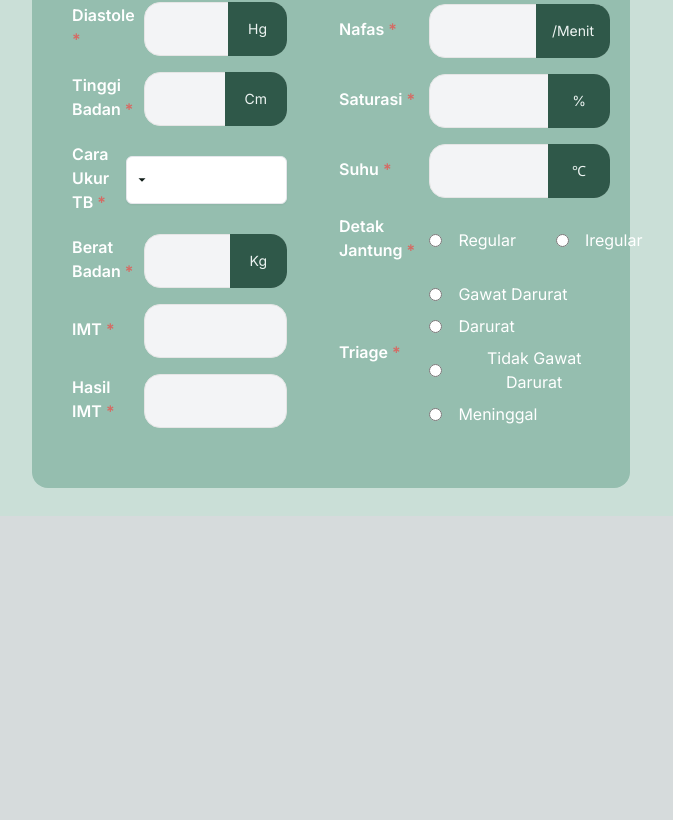
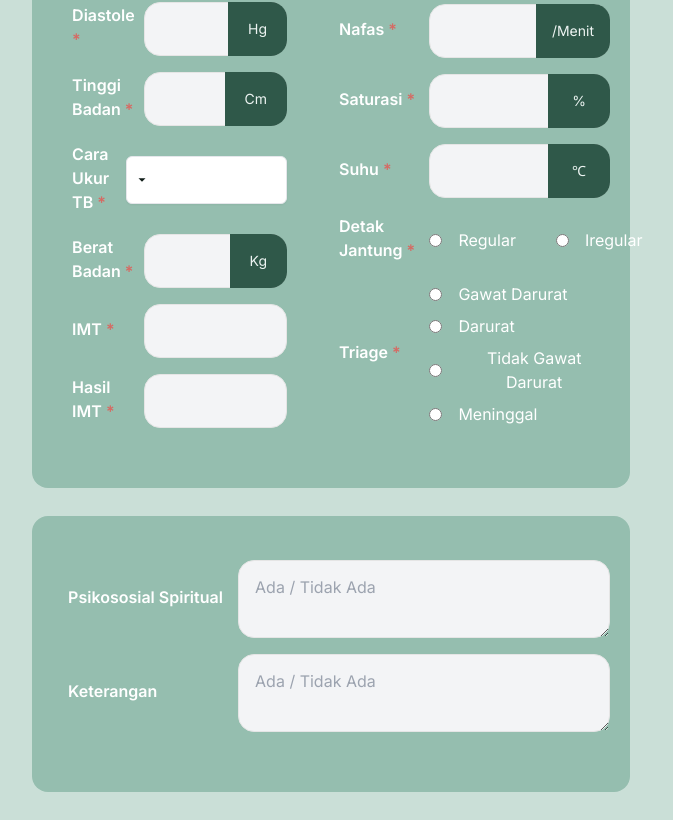
Before and after one commit to eunicesarah/seno-medika-clinic-adm-fe, a Next.js app: page /ners-ttv in a window 1280 px wide. Shown: the part 2535-3355 px from the top of the page, without its empty margins (570-1243 px from the left). Before the commit the page ends 3051 px from the top, so only its background shows below. Built offline with nearby package versions, Linux system fonts and the light colour scheme.

Commit message:
add psiko_spirit and keterangan

```diff
--- a/src/app/ners-ttv/page.tsx
+++ b/src/app/ners-ttv/page.tsx
@@ -1187,8 +1187,30 @@ export default function Dashboard() {
                   </div>
                 </div>
               </div>
-
-
+            </div>
+          </div>
+          <div className=" bg-tint4 w-auto mb-7 rounded-2xl px-5 py-11">
+            <div className="flex flex-row justify-between items-center mb-4">
+              <label className="w-1/3 pl-4 mb-1 text-l text-white font-Poppins font-semibold">
+              Psikososial Spiritual
+              </label>
+              <textarea
+                name="psikososial_spirit"
+                id="psikososial_spirit"
+                className="w-2/3 px-4 py-3.5 bg-gray-100 rounded-2xl border border-neutral-200 text-shade7"
+                placeholder="Ada / Tidak Ada"
+              />
+            </div>
+            <div className="flex flex-row justify-between items-center mb-4">
+              <label className="w-1/3 pl-4 mb-1 text-l text-white font-Poppins font-semibold">
+              Keterangan
+              </label>
+              <textarea
+                name="keterangan"
+                id="keterangan"
+                className="w-2/3 px-4 py-3.5 bg-gray-100 rounded-2xl border border-neutral-200 text-shade7"
+                placeholder="Ada / Tidak Ada"
+              />
             </div>
           </div>
         </form>
```
